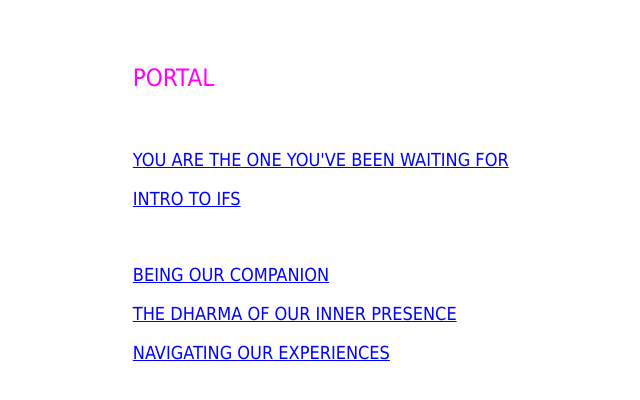
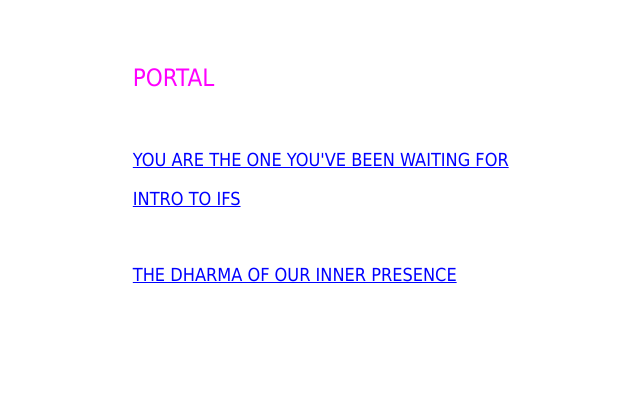
Before and after one commit to eblincow/homepage, a Django app: template blinc/blinc/templates/portal/index.html in a window 1280 px wide. Shown: the top 400 px of the page, without its empty margins (128-768 px from the left). Run offline with Django 3.2, Linux system fonts and the light colour scheme; the template is opened without the code that fills it, so the values that code supplies are empty.

Commit message:
removed michael brown links

```diff
--- a/blinc/blinc/templates/portal/index.html
+++ b/blinc/blinc/templates/portal/index.html
@@ -42,17 +42,11 @@
 
 <p><div></div></p>
 <br />
-<p>
-    <a target="_blank" href="{% static 'portal/being_our_companion.pdf' %}">BEING OUR COMPANION</a>
-</p>
 
 
 <p><a target="_blank" href="{% static 'portal/dharma_of_inner_presence.mp3' %}">THE
     DHARMA OF OUR INNER PRESENCE</a></p>
 
-
-<p><a target="_blank" href="{% static 'portal/navigating.html' %}">NAVIGATING
-    OUR EXPERIENCES</a></p>
 
 
 <p>&nbsp;</p>
@@ -64,4 +58,4 @@
 <!-- I started reading TPP in July '10, and created this website as a labor of love to the
 resonance of these teachings, in Sept. '15. Thanks Michael. -Eric -->
 
-<!-- Added in Richard Schwartz's IFS work, amazing! -->
+<!-- Added in Richard Schwartz's IFS work in December, 2015...  amazing! -->
```
